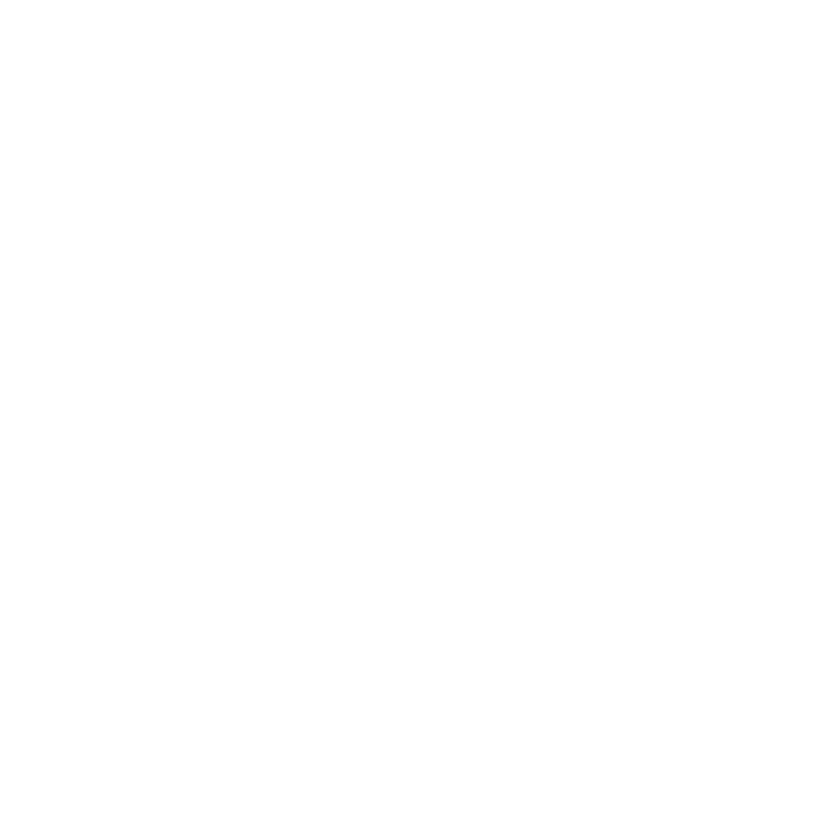
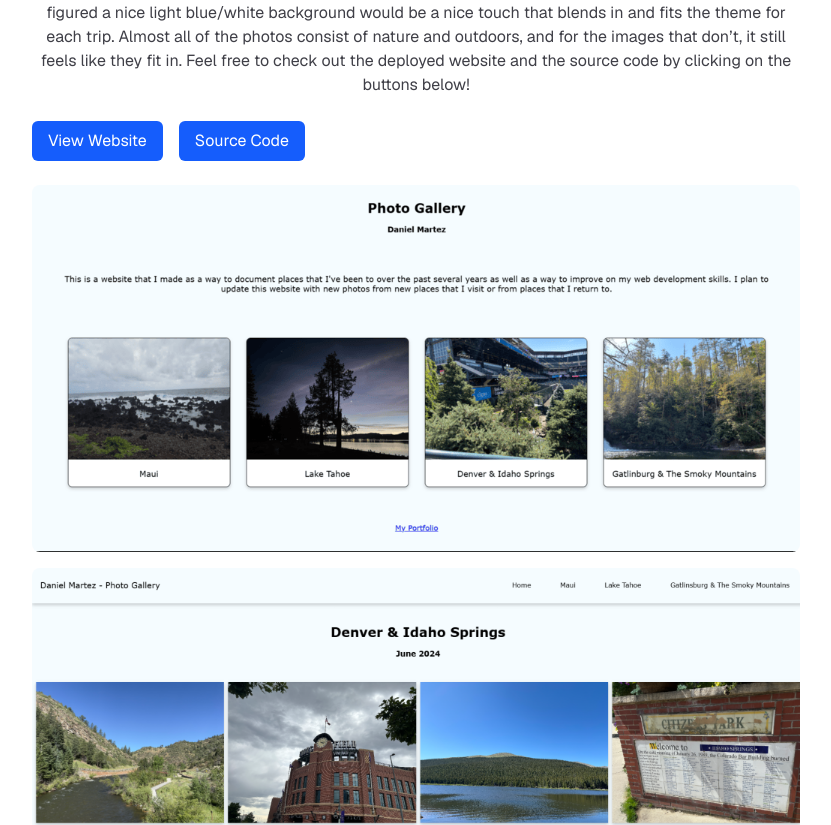
Before and after one commit to martezdaniel/new-portfolio, a Next.js app: page /projects/photo-gallery in a window 1280 px wide. Shown: the part 467-1292 px from the top of the page, without its empty margins (224-1055 px from the left). Before the commit the page ends 800 px from the top, so only its background shows below. Built offline with nearby package versions, Linux system fonts and the light colour scheme.

Commit message:
created dynamic pages for each individual project

```diff
--- a/app/page.tsx
+++ b/app/page.tsx
@@ -1,4 +1,5 @@
 import Image from "next/image";
+import Link from "next/link";
 import {projects} from "./_lib/data"
 
 const featured = projects[0]
@@ -10,7 +11,7 @@
         <div className="grid gap-10 w-full p-10">
           <Image
             className="w-full h-auto block object-cover aspect-[2/1] rounded-md ring-3 shadow-lg/50"
-            src={featured.images[1]}
+            src={featured.images[1].src}
             alt={featured.images[1].alt}
             width={featured.images[1].width}
             height={featured.images[1].height}
@@ -20,6 +21,12 @@
           <p className="text-lg text-zinc-700 dark:text-zinc-300">
             {featured.shortdesc}
           </p>
+          <Link
+            href={`/projects/${featured.slug}`}
+            className="px-6 py-3 bg-blue-600 text-white rounded-md hover:bg-blue-700 transition-colors w-fit"
+          >
+            View
+          </Link>
           </div>
         </div>
     </>
--- a/app/projects/[slug]/page.tsx
+++ b/app/projects/[slug]/page.tsx
@@ -11,8 +11,46 @@
     }
 
     return (
-        <div>
-            <h1>{project.title}</h1>
+        <div className="space-y-6">
+            <h1 className="text-3xl font-bold">{project.title}</h1>
+            <div>
+            {project.collaborators && (
+                    <h3>
+                        Collaborators: {project.collaborators.map((c, index, arr) => (
+                            <span key={c.key}>
+                                {c.name}
+                                {index < arr.length - 1 && ", "} {/* Checks the index of the array to add commas to the end of each name except for the last one*/}
+                            </span>
+                        ))}
+                    </h3>
+            )}
+            </div>
+            <p className="text-zinc-700 dark:text-zinc-300">{project.description}</p>
+            <div className="flex gap-4">
+                {project.links.map(link => (
+                    <Link
+                    key={link.key}
+                    href={link.url}
+                    target="_blank"
+                    rel="noopener noreferrer"
+                    className="px-4 py-2 bg-blue-600 text-white rounded-md hover:bg-blue-700"
+                    >
+                    {link.label}
+                    </Link>
+                ))}
+            </div>
+            <div className="grid gap-4">
+                {project.images.map(image => (
+                    <Image
+                    key={image.key}
+                    className="rounded-lg"
+                    src={image.src}
+                    alt={image.alt}
+                    width={image.width}
+                    height={image.height}
+                    />
+                ))}
+            </div>
         </div>
     )
 }
```
